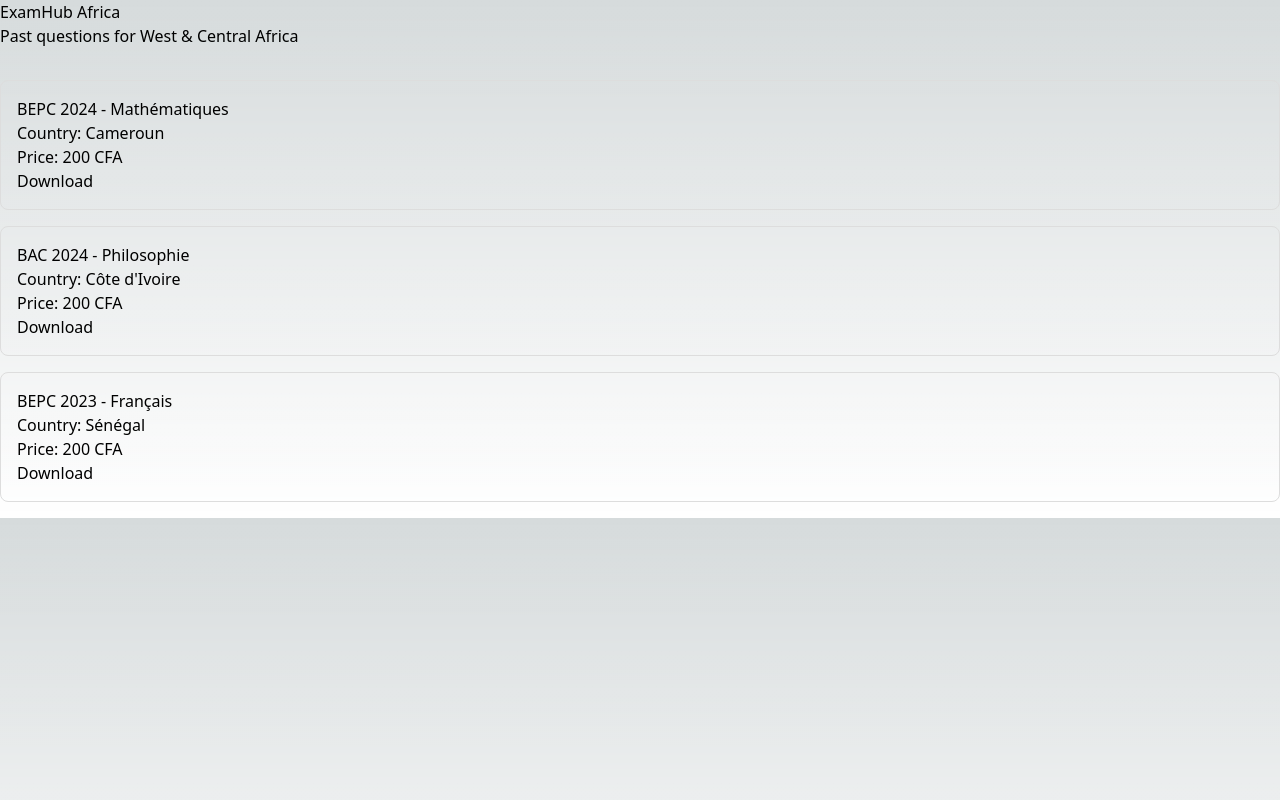
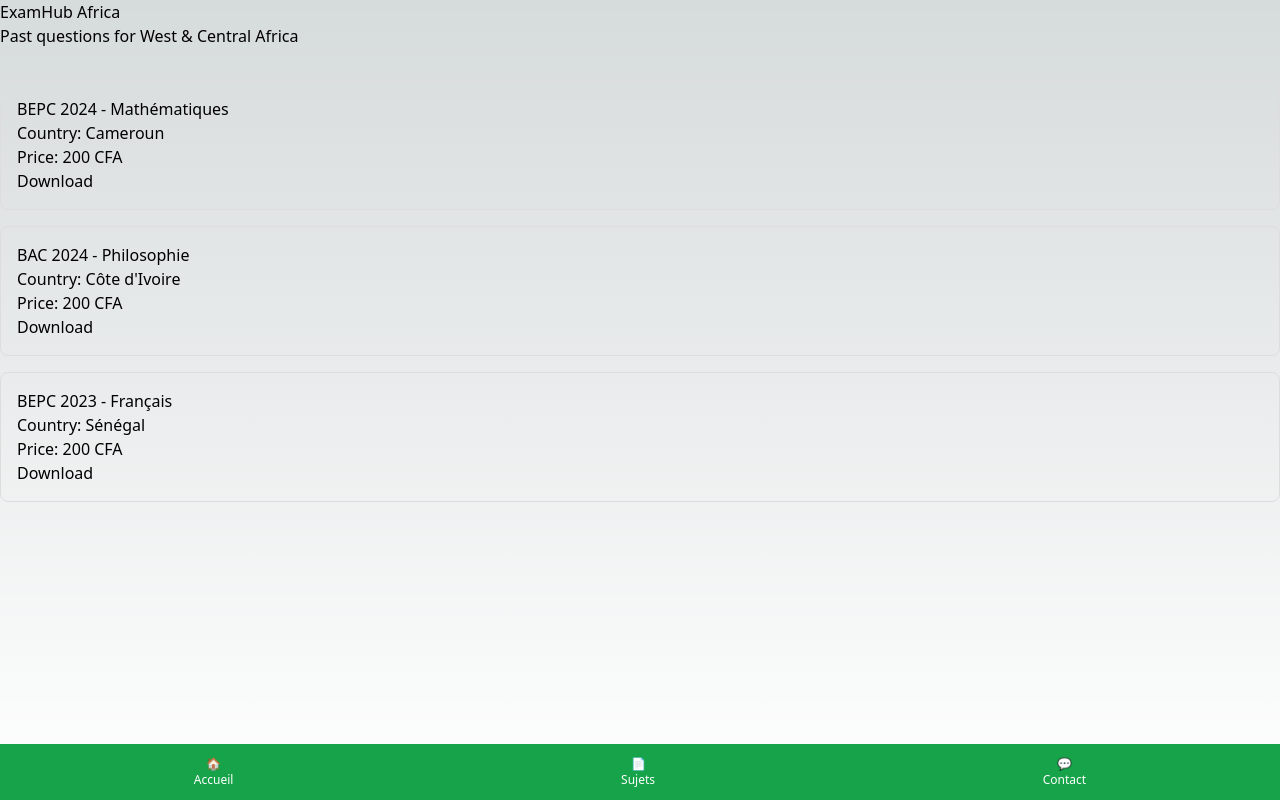
Before and after one commit to examhub-africa/examhub-pan-african, a Next.js app: page / in a window 1280 px wide. Built offline with nearby package versions, Linux system fonts and the light colour scheme.

Commit message:
Add PWA + bottom nav - final

```diff
--- a/public/next.config.js
+++ b/public/next.config.js
@@ -5,6 +5,4 @@
   disable: process.env.NODE_ENV === 'development'
 })
 
-module.exports = withPWA({
-  reactStrictMode: true,
-})
+module.exports = withPWA({})
--- a/src/app/layout.js
+++ b/src/app/layout.js
@@ -3,12 +3,49 @@
 
 const SWRegister = dynamic(() => import('./sw-register'), { ssr: false })
 
+export const metadata = {
+  title: 'BacBepc - Sujets BEPC & BAC',
+  description: 'Téléchargez les sujets BEPC & BAC Cameroun 200 CFA',
+  manifest: '/manifest.json',
+  appleWebApp: {
+    capable: true,
+    statusBarStyle: 'default',
+    title: 'BacBepc',
+  },
+  icons: {
+    icon: '/icon-192.png',
+    apple: '/icon-512.png',
+  }
+}
+
+export const viewport = {
+  themeColor: '#16a34a'
+}
+
 export default function RootLayout({ children }) {
   return (
-    <html lang="en">
+    <html lang="fr">
       <body>
         <SWRegister />
-        {children}
+        <main className="pb-16 min-h-screen">
+          {children}
+        </main>
+        <nav className="fixed bottom-0 left-0 right-0 bg-green-600 text-white shadow-lg z-50">
+          <div className="flex justify-around items-center h-14">
+            <a href="/" className="flex flex-col items-center text-xs">
+              <span>🏠</span>
+              <span>Accueil</span>
+            </a>
+            <a href="/sujets" className="flex flex-col items-center text-xs">
+              <span>📄</span>
+              <span>Sujets</span>
+            </a>
+            <a href="/contact" className="flex flex-col items-center text-xs">
+              <span>💬</span>
+              <span>Contact</span>
+            </a>
+          </div>
+        </nav>
       </body>
     </html>
   )
--- a/src/app/sw-register.js
+++ b/src/app/sw-register.js
@@ -1,13 +1,15 @@
 "use client"
-
 import { useEffect } from "react"
 
 export default function SWRegister() {
   useEffect(() => {
     if ("serviceWorker" in navigator) {
-      navigator.serviceWorker.register("/sw.js")
+      window.addEventListener('load', () => {
+        navigator.serviceWorker.register("/sw.js")
+          .then(reg => console.log("SW registered:", reg))
+          .catch(err => console.log("SW failed:", err))
+      })
     }
   }, [])
-
   return null
 }
```
